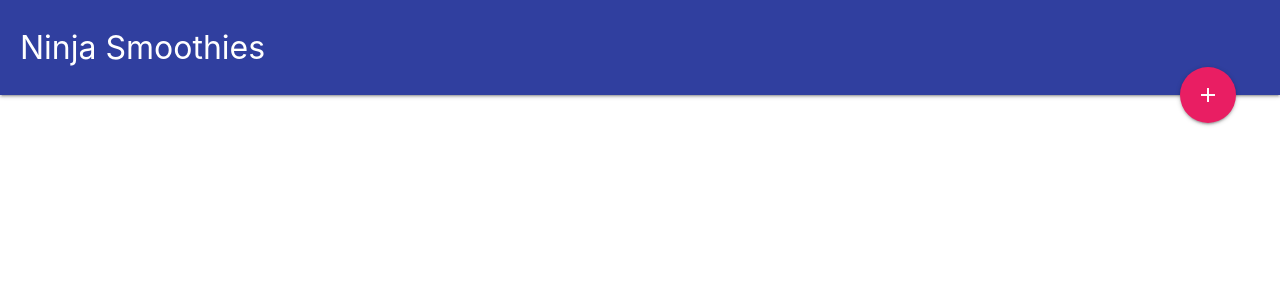
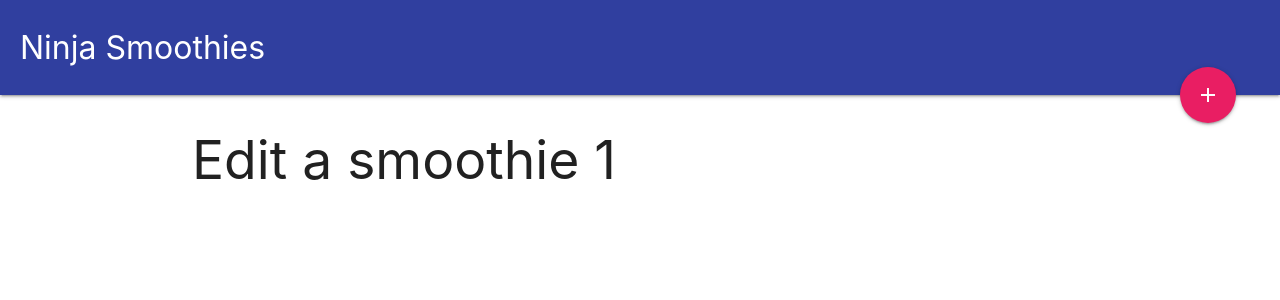
Before and after one commit to brent12345/ninja-smoothies, a Vue app: page /#/edit-smoothie/1 in a window 1280 px wide. Shown: the top 300 px of the page. Built offline with nearby package versions, Linux system fonts and the light colour scheme.

Commit message:
updates to edit smoothie, index.js

```diff
--- a/src/components/EditSmoothie.vue
+++ b/src/components/EditSmoothie.vue
@@ -0,0 +1,18 @@
+<template>
+  <div class="edit-smoothie container">
+    <h2>Edit a smoothie {{ this.$route.params.smoothie_slug }}</h2>
+  </div>
+</template>
+
+<script>
+export default {
+  name: 'EditSmoothie',
+  data () {
+
+  }
+}
+</script>
+
+<style>
+
+</style>
--- a/src/components/index.vue
+++ b/src/components/index.vue
@@ -10,6 +10,12 @@
       </li>
     </ul>
   </div>
+  <span class="btn-floating btn-large halfway-fab pink">
+    <router-link :to="{name: 'EditSmoothie', params: {smoothie_slug: smoothie.slug} }">
+      <i class="material-icons edit">edit</i>
+    </router-link>
+
+  </span>
   </div>
   </div>
 </template>
--- a/src/router/index.js
+++ b/src/router/index.js
@@ -2,6 +2,8 @@ import Vue from 'vue'
 import Router from 'vue-router'
 import Index from '@/components/Index'
 import AddSmoothie from '@/components/AddSmoothie'
+import EditSmoothie from '@/components/EditSmoothie'
+
 Vue.use(Router)
 
 export default new Router({
@@ -15,6 +17,11 @@ export default new Router({
       path: '/add-smoothie',
       name: 'AddSmoothie',
       component: AddSmoothie
-    }
+    },
+    {
+      path: '/edit-smoothie/:smoothie_slug',
+      name: 'EditSmoothie',
+      component: EditSmoothie
+    },
   ]
 })
```
